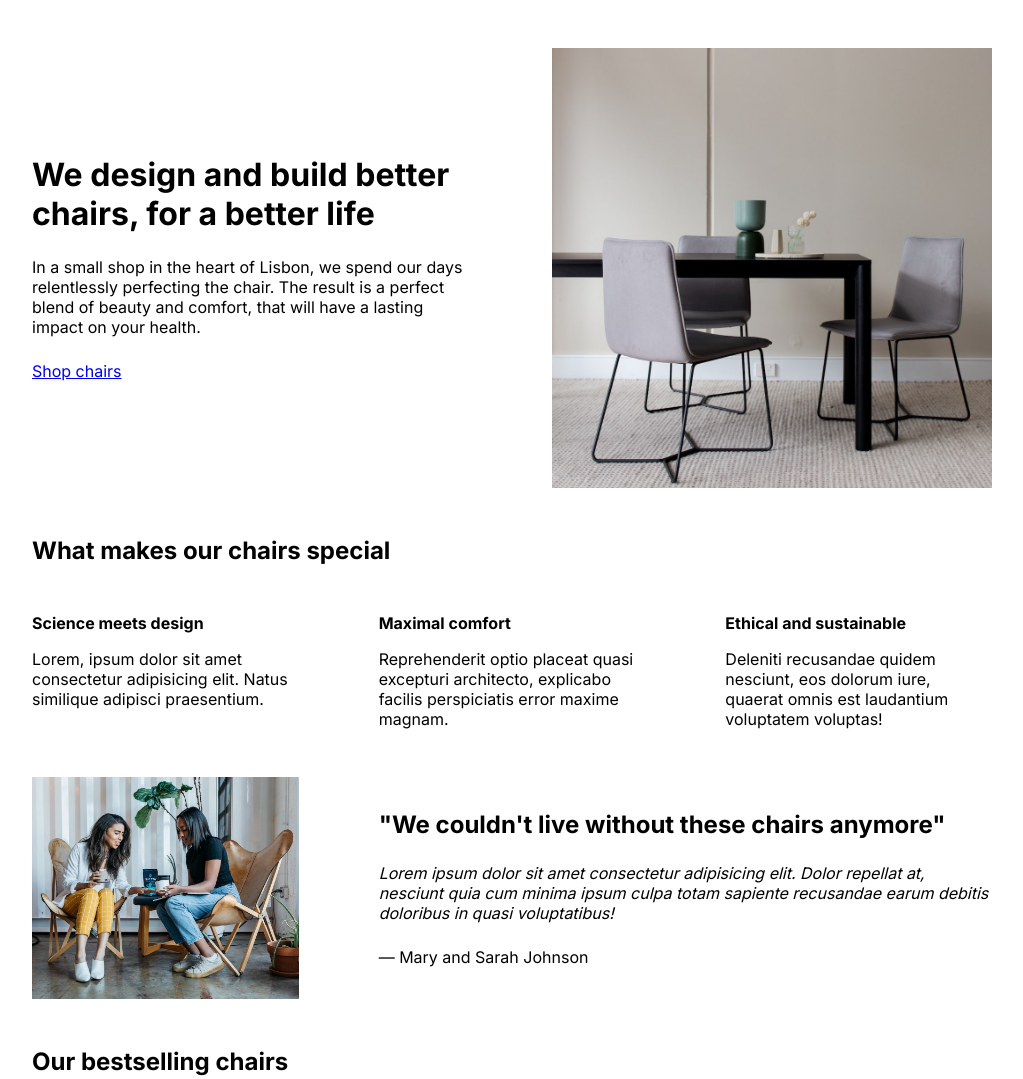
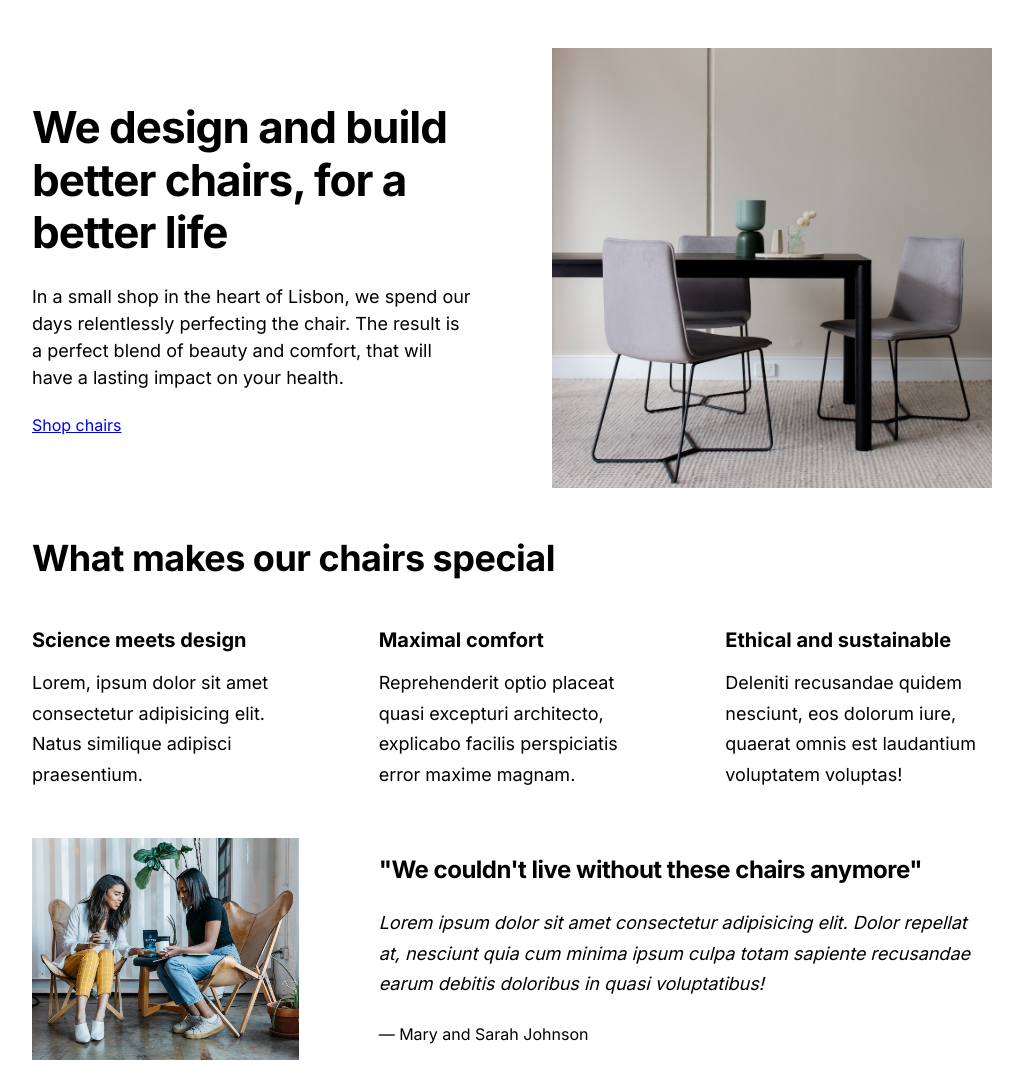
Before and after one commit to vishal00923/lisbon-chairs, a plain HTML site: page index.html in a window 1280 px wide. Shown: the top 1079 px of the page, without its empty margins (128-1151 px from the left). Drawn offline with Linux system fonts and the light colour scheme.

Commit message:
💄 (style) : Update

```diff
--- a/css/style.css
+++ b/css/style.css
@@ -33,6 +33,8 @@ section {
 }
 
 h2 {
+    font-size: 36px;
+    letter-spacing: -0.5px;
     margin-bottom: 48px;
 }
 
@@ -58,11 +60,16 @@ header {
 }
 
 h1 {
+    font-size: 44px;
     margin-bottom: 24px;
+    line-height: 1.2;
+    letter-spacing: -1px;
 }
 
 .header-text {
     margin-bottom: 24px;
+    font-size: 18px;
+    line-height: 1.5;
 }
 
 img {
@@ -72,7 +79,13 @@ img {
 /* FEATURES */
 
 .features-title {
+    font-size: 20px;
     margin-bottom: 16px;
+}
+
+.features-text {
+    font-size: 18px;
+    line-height: 1.7;
 }
 
 /* TESTIMONIAL */
@@ -83,10 +96,13 @@ img {
 }
 
 .testimonial-box h2 {
+    font-size: 24px;
     margin-bottom: 24px;
 }
 
 .testimonial-text {
+    font-size: 18px;
+    line-height: 1.7;
     font-style: italic;
     margin-bottom: 24px;
 }
@@ -98,6 +114,7 @@ img {
 }
 
 h3 {
+    font-size: 24px;
     margin-bottom: 24px;
 }
 
@@ -120,9 +137,12 @@ h3 {
 .chair-price {
     display: flex;
     justify-content: space-between;
+    font-size: 20px;
 }
 
 footer {
+    font-size: 20px;
+    letter-spacing: -0.5px;
     margin-bottom: 48px;
     text-align: center;
 }
```
